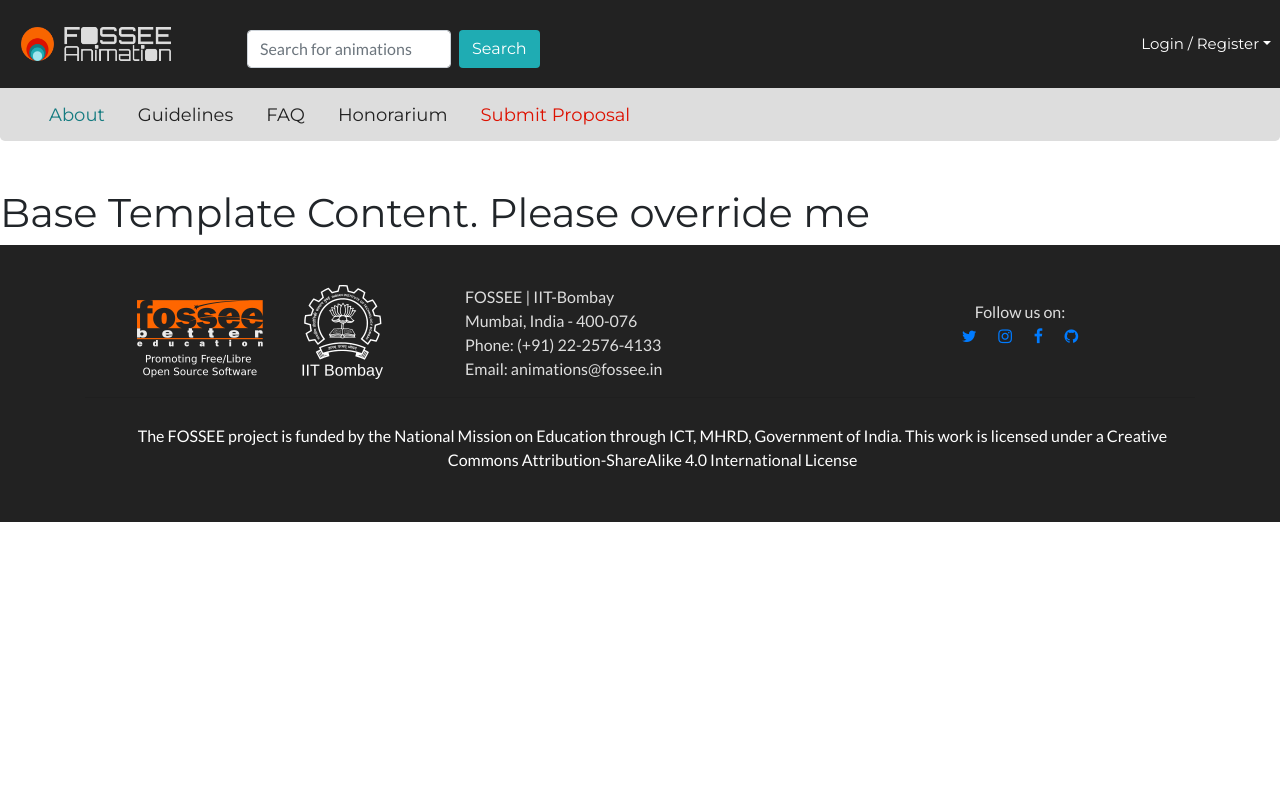
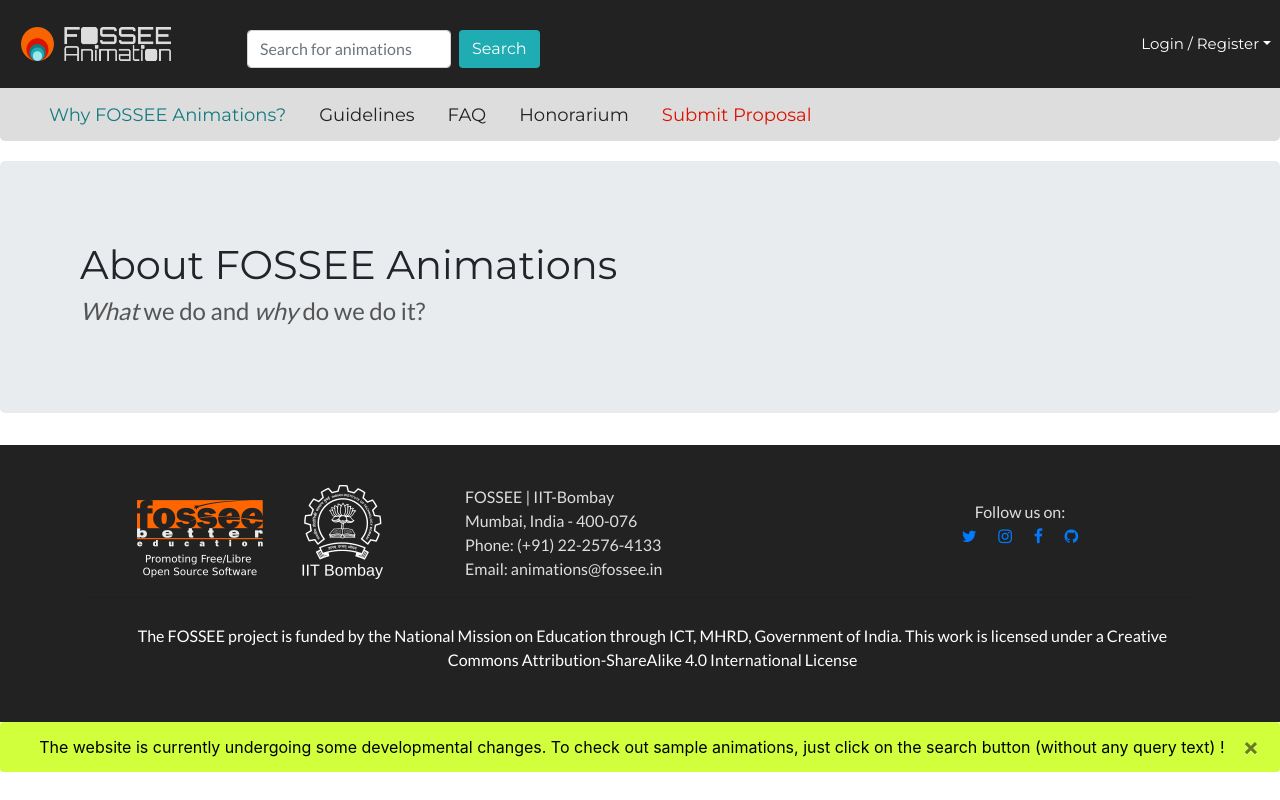
Before and after one commit to jayasjacob/FOSSEE-MAIN, a Django app: page /about/ in a window 1280 px wide. Run offline with Django 3.2, Linux system fonts and the light colour scheme; some libraries are stand-ins or nearby versions.

Commit message:
Add developmental-changes alert and some about content

```diff
--- a/fossee_manim/templates/fossee_manim/about.html
+++ b/fossee_manim/templates/fossee_manim/about.html
@@ -1,5 +1,15 @@
 {% extends 'fossee_manim/base.html' %}
 
 	{% block title %}
-		FOSSEE About
+		About
 	{% endblock %}
+
+{% block content %}
+	<div class="container-fluid jumbotron" align = "justify" style="margin-top:20px; padding:80px;">
+		 <!-- style="padding-top:120px"> -->
+	<h1>About FOSSEE Animations</h1>
+	<h4 style= "color: #555555;"><i>What</i> we do and <i>why</i> do we do it?</h4>
+		<div class="container" style= "font-family: 'Lato', sans-serif;">
+		</div>
+		</div>
+		{% endblock %}
--- a/fossee_manim/templates/fossee_manim/base.html
+++ b/fossee_manim/templates/fossee_manim/base.html
@@ -13,6 +13,7 @@
   	<script src="https://stackpath.bootstrapcdn.com/bootstrap/4.0.0/js/bootstrap.bundle.min.js"></script>
   	<link href="https://maxcdn.bootstrapcdn.com/font-awesome/4.7.0/css/font-awesome.min.css" rel="stylesheet">
 	<link rel="stylesheet" href="{{ URL_ROOT }}/static/css/sticky-footer.css" type="text/css" />
+	<link rel="stylesheet" href="https://cdn.jsdelivr.net/gh/Wruczek/Bootstrap-Cookie-Alert@gh-pages/cookiealert.css">
 
 	<!-- <link href="https://cdn.quilljs.com/1.3.6/quill.snow.css" rel="stylesheet">
 	<script src="https://cdn.quilljs.com/1.3.6/quill.js"></script> -->
@@ -79,7 +80,7 @@
     </nav>
 	<div class="jumbotron sticky-top" style="padding-top: 90px; padding-bottom: 0.2%; margin-bottom: 0px; background-color: #dddddd">
 		<div class="btn-group btn-group-lg" role="group">
-			<button class="btn btn-link perma_link" type="button"><a href="#" style="color:#157b80">About</a></button>
+			<button class="btn btn-link perma_link" type="button"><a href="{% url 'about' %}" style="color:#157b80">Why FOSSEE Animations?</a></button>
 			<button class="btn btn-link perma_link" type="button"><a href="{% url 'guidelines' %}" style="color:#222222">Guidelines</a></button>
 			<button class="btn btn-link perma_link" type="button"><a href="{% url 'faqs' %}" style="color:#222222">FAQ</a></button>
 			<button class="btn btn-link perma_link" type="button"><a href="{% url 'honorarium' %}" style="color:#222222">Honorarium</a></button>
@@ -91,6 +92,7 @@
     {% block content %}
     <br><br>
 		<h1>Base Template Content. Please override me</h1>
+
 	{% endblock %}
 	<!-- </main> -->
 
@@ -127,6 +129,16 @@
 		</div>
 	</div>
 	{% endblock footer%}
+<!-- START Bootstrap-Alert -->
+	<div class="alert text-center cookiealert" role="alert" style="background: #d1ff3c; color: black;">
+	    The website is currently undergoing some developmental changes. To check out sample animations, just click on the search button (without any query text) !
+			<button type="button" class="close" data-dismiss="alert" aria-label="Close" >
+    		<span aria-hidden="true">&times;</span>
+  		</button>
+	</div>
+	<!-- END Bootstrap-Alert -->
+<!-- JS for alert -->
+<script src="https://cdn.jsdelivr.net/gh/Wruczek/Bootstrap-Cookie-Alert@gh-pages/cookiealert.js"></script>
 
 </body>
 
```
